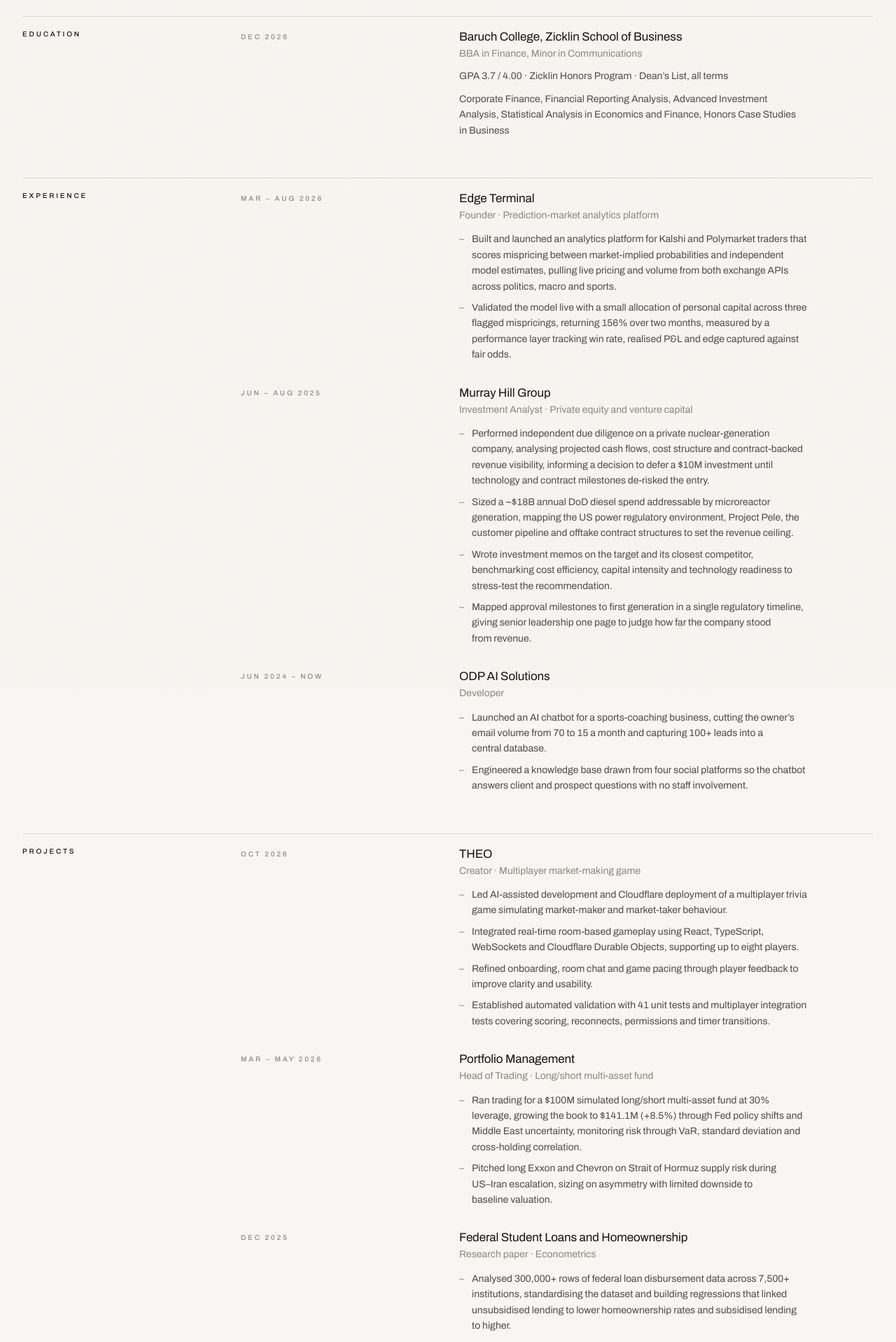
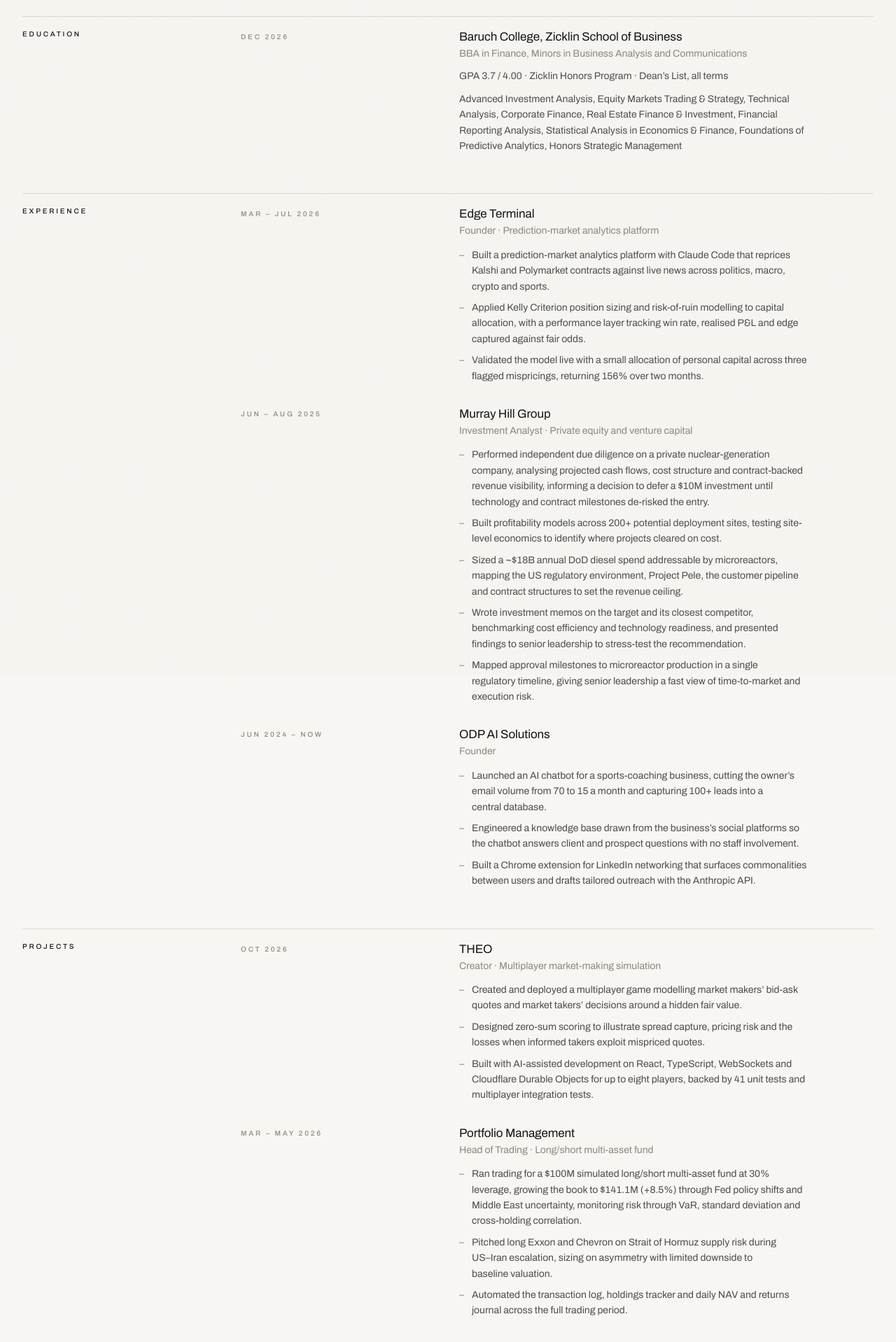
Before and after one commit to osmonft/portfolio, a Next.js app: page /resume in a window 1280 px wide. Shown: the part 240-2158 px from the top of the page at 70% size. Built offline with nearby package versions, Linux system fonts and the light colour scheme.

Commit message:
Résumé: fold in master résumé, add English, new cert, THEO finance bullets
Co-Authored-By: Claude Opus 5.5 <noreply@anthropic.com>

```diff
--- a/content/site.ts
+++ b/content/site.ts
@@ -118,7 +118,7 @@ export const projects: Project[] = [
     summary:
       "An AI assistant for a hurdles coaching business. It answers clients and prospects from a knowledge base drawn from four social platforms, so the owner coaches instead of answering email.",
     facts: [
-      { label: "Role", value: "Developer, ODP AI Solutions" },
+      { label: "Role", value: "Founder, ODP AI Solutions" },
       { label: "Result", value: "Owner email down from 70 to 15 a month" },
       { label: "Leads", value: "100+ captured to one database" },
       { label: "Status", value: "Live" },
@@ -144,10 +144,10 @@ export const resume: { section: string; entries: Entry[] }[] = [
       {
         when: "Dec 2026",
         title: "Baruch College, Zicklin School of Business",
-        role: "BBA in Finance, Minor in Communications",
+        role: "BBA in Finance, Minors in Business Analysis and Communications",
         notes: [
           "GPA 3.7 / 4.00 · Zicklin Honors Program · Dean’s List, all terms",
-          "Corporate Finance, Financial Reporting Analysis, Advanced Investment Analysis, Statistical Analysis in Economics and Finance, Honors Case Studies in Business",
+          "Advanced Investment Analysis, Equity Markets Trading & Strategy, Technical Analysis, Corporate Finance, Real Estate Finance & Investment, Financial Reporting Analysis, Statistical Analysis in Economics & Finance, Foundations of Predictive Analytics, Honors Strategic Management",
         ],
       },
     ],
@@ -156,12 +156,13 @@ export const resume: { section: string; entries: Entry[] }[] = [
     section: "Experience",
     entries: [
       {
-        when: "Mar – Aug 2026",
+        when: "Mar – Jul 2026",
         title: "Edge Terminal",
         role: "Founder · Prediction-market analytics platform",
         bullets: [
-          "Built and launched an analytics platform for Kalshi and Polymarket traders that scores mispricing between market-implied probabilities and independent model estimates, pulling live pricing and volume from both exchange APIs across politics, macro and sports.",
-          "Validated the model live with a small allocation of personal capital across three flagged mispricings, returning 156% over two months, measured by a performance layer tracking win rate, realised P&L and edge captured against fair odds.",
+          "Built a prediction-market analytics platform with Claude Code that reprices Kalshi and Polymarket contracts against live news across politics, macro, crypto and sports.",
+          "Applied Kelly Criterion position sizing and risk-of-ruin modelling to capital allocation, with a performance layer tracking win rate, realised P&L and edge captured against fair odds.",
+          "Validated the model live with a small allocation of personal capital across three flagged mispricings, returning 156% over two months.",
         ],
       },
       {
@@ -170,18 +171,20 @@ export const resume: { section: string; entries: Entry[] }[] = [
         role: "Investment Analyst · Private equity and venture capital",
         bullets: [
           "Performed independent due diligence on a private nuclear-generation company, analysing projected cash flows, cost structure and contract-backed revenue visibility, informing a decision to defer a $10M investment until technology and contract milestones de-risked the entry.",
-          "Sized a ~$18B annual DoD diesel spend addressable by microreactor generation, mapping the US power regulatory environment, Project Pele, the customer pipeline and offtake contract structures to set the revenue ceiling.",
-          "Wrote investment memos on the target and its closest competitor, benchmarking cost efficiency, capital intensity and technology readiness to stress-test the recommendation.",
-          "Mapped approval milestones to first generation in a single regulatory timeline, giving senior leadership one page to judge how far the company stood from revenue.",
+          "Built profitability models across 200+ potential deployment sites, testing site-level economics to identify where projects cleared on cost.",
+          "Sized a ~$18B annual DoD diesel spend addressable by microreactors, mapping the US regulatory environment, Project Pele, the customer pipeline and contract structures to set the revenue ceiling.",
+          "Wrote investment memos on the target and its closest competitor, benchmarking cost efficiency and technology readiness, and presented findings to senior leadership to stress-test the recommendation.",
+          "Mapped approval milestones to microreactor production in a single regulatory timeline, giving senior leadership a fast view of time-to-market and execution risk.",
         ],
       },
       {
         when: "Jun 2024 – Now",
         title: "ODP AI Solutions",
-        role: "Developer",
+        role: "Founder",
         bullets: [
           "Launched an AI chatbot for a sports-coaching business, cutting the owner’s email volume from 70 to 15 a month and capturing 100+ leads into a central database.",
-          "Engineered a knowledge base drawn from four social platforms so the chatbot answers client and prospect questions with no staff involvement.",
+          "Engineered a knowledge base drawn from the business’s social platforms so the chatbot answers client and prospect questions with no staff involvement.",
+          "Built a Chrome extension for LinkedIn networking that surfaces commonalities between users and drafts tailored outreach with the Anthropic API.",
         ],
       },
     ],
@@ -192,12 +195,11 @@ export const resume: { section: string; entries: Entry[] }[] = [
       {
         when: "Oct 2026",
         title: "THEO",
-        role: "Creator · Multiplayer market-making game",
+        role: "Creator · Multiplayer market-making simulation",
         bullets: [
-          "Led AI-assisted development and Cloudflare deployment of a multiplayer trivia game simulating market-maker and market-taker behaviour.",
-          "Integrated real-time room-based gameplay using React, TypeScript, WebSockets and Cloudflare Durable Objects, supporting up to eight players.",
-          "Refined onboarding, room chat and game pacing through player feedback to improve clarity and usability.",
-          "Established automated validation with 41 unit tests and multiplayer integration tests covering scoring, reconnects, permissions and timer transitions.",
+          "Created and deployed a multiplayer game modelling market makers’ bid-ask quotes and market takers’ decisions around a hidden fair value.",
+          "Designed zero-sum scoring to illustrate spread capture, pricing risk and the losses when informed takers exploit mispriced quotes.",
+          "Built with AI-assisted development on React, TypeScript, WebSockets and Cloudflare Durable Objects for up to eight players, backed by 41 unit tests and multiplayer integration tests.",
         ],
       },
       {
@@ -207,6 +209,7 @@ export const resume: { section: string; entries: Entry[] }[] = [
         bullets: [
           "Ran trading for a $100M simulated long/short multi-asset fund at 30% leverage, growing the book to $141.1M (+8.5%) through Fed policy shifts and Middle East uncertainty, monitoring risk through VaR, standard deviation and cross-holding correlation.",
           "Pitched long Exxon and Chevron on Strait of Hormuz supply risk during US–Iran escalation, sizing on asymmetry with limited downside to baseline valuation.",
+          "Automated the transaction log, holdings tracker and daily NAV and returns journal across the full trading period.",
         ],
       },
       {
@@ -214,7 +217,8 @@ export const resume: { section: string; entries: Entry[] }[] = [
         title: "Federal Student Loans and Homeownership",
         role: "Research paper · Econometrics",
         bullets: [
-          "Analysed 300,000+ rows of federal loan disbursement data across 7,500+ institutions, standardising the dataset and building regressions that linked unsubsidised lending to lower homeownership rates and subsidised lending to higher.",
+          "Analysed 300,000+ rows of federal loan disbursement data across 7,500+ institutions, standardising the dataset to study lending concentration, seasonality and macroeconomic sensitivity.",
+          "Built a regression linking loan type to homeownership, finding subsidised lending associated with higher homeownership and unsubsidised lending with lower.",
         ],
       },
       {
@@ -222,7 +226,8 @@ export const resume: { section: string; entries: Entry[] }[] = [
         title: "ChainSight",
         role: "Co-founder · Colosseum Solana Hackathon",
         bullets: [
-          "Co-founded a verified Chrome extension that detects Solana and Ethereum token addresses on X and pulls live liquidity, volume, market cap and contract age from decentralised exchanges for instant due diligence.",
+          "Co-founded a verified Chrome extension that detects Solana and Ethereum token addresses on X for instant pre-trade due diligence.",
+          "Integrated live liquidity, volume, market cap and contract age from decentralised exchanges, surfacing rug-pull risk signals before capital is committed.",
         ],
       },
       {
@@ -231,7 +236,7 @@ export const resume: { section: string; entries: Entry[] }[] = [
         role: "Valuation",
         bullets: [
           "Chose EV/EBITDA after negative earnings ruled out P/E and negative free cash flow made a DCF unreliable; forecast five years of revenue and EBITDA to a $22.24 target price.",
-          "Assessed liquidity and capital intensity, identifying Intel Foundry as the swing factor while weighing geopolitical risk and US reliance on foreign chip manufacturing.",
+          "Identified Intel Foundry as the swing factor, weighing its Google and Nvidia partnerships against geopolitical risk and US reliance on foreign chip manufacturing.",
         ],
       },
     ],
@@ -239,6 +244,7 @@ export const resume: { section: string; entries: Entry[] }[] = [
   {
     section: "Certifications",
     entries: [
+      { when: "Jan 2026", title: "Sales & Trading Job Simulation", role: "Bank of America, via Forage" },
       { when: "Nov 2025", title: "M&A Simulation: Ranked 3rd", role: "UBS, via AmplifyMe" },
       { when: "Jun 2025", title: "Securities Industry Essentials", role: "FINRA" },
       { when: "Apr 2025", title: "Bloomberg Market Concepts", role: "Bloomberg" },
@@ -248,11 +254,13 @@ export const resume: { section: string; entries: Entry[] }[] = [
   {
     section: "Skills",
     entries: [
-      { when: "Finance", title: "Financial modelling, valuation, comparables, cash flow and capital structure analysis" },
-      { when: "Platforms", title: "Bloomberg Terminal, Capital IQ, Excel, PowerPoint" },
-      { when: "Data", title: "Python, SQL, Tableau, regression and statistical modelling" },
-      { when: "AI", title: "Claude Code, Codex, API integration" },
-      { when: "Languages", title: "Kyrgyz (native), Russian (fluent)" },
+      { when: "Finance", title: "Financial modelling, valuation, cash flow and sensitivity analysis, comparables, capital structure analysis" },
+      { when: "Quantitative", title: "Kelly Criterion, risk of ruin, VaR, probability, regression and statistical modelling" },
+      { when: "Platforms", title: "Bloomberg Terminal, Capital IQ, FactSet, Refinitiv, Excel (pivot tables, VBA), PowerPoint" },
+      { when: "Data", title: "Python, SQL, Tableau" },
+      { when: "AI", title: "Claude Code, Codex, API integration, Zapier, n8n, Make" },
+      { when: "Languages", title: "Kyrgyz (native), Russian (fluent), English (fluent)" },
+      { when: "Interests", title: "Chess, European football, crypto, video editing, Counter-Strike" },
     ],
   },
 ];
```
